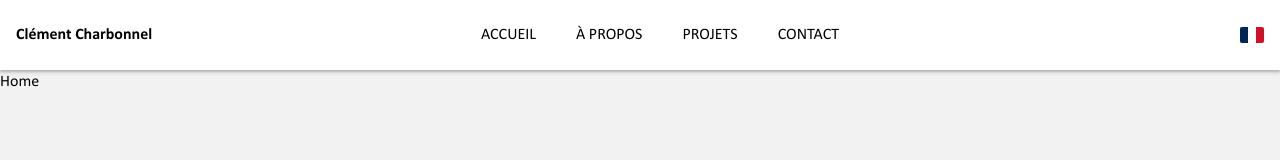
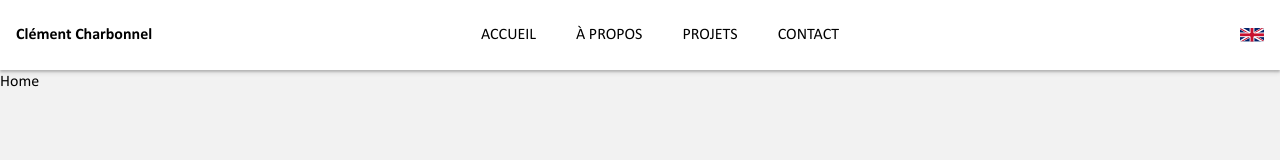
Before and after one commit to Clement38420/portfolio, a Vue app: page / in a window 1280 px wide. Shown: the top 160 px of the page. Built offline with nearby package versions, Linux system fonts and the light colour scheme.

Commit message:
fix: update language image source to reflect the toggled language

```diff
--- a/src/components/NavBar.vue
+++ b/src/components/NavBar.vue
@@ -7,8 +7,10 @@ function toggleLanguage() {
   locale.value = locale.value === 'en' ? 'fr' : 'en'
 }
 
+const toLanguage = computed(() => (locale.value === 'en' ? 'fr' : 'en'))
+
 const languageImage = computed(() => {
-  return new URL(`../assets/images/${locale.value}.svg`, import.meta.url).href
+  return new URL(`../assets/images/${toLanguage.value}.svg`, import.meta.url).href
 })
 </script>
 
@@ -30,7 +32,7 @@ const languageImage = computed(() => {
       </li>
     </ul>
     <button class="language-switch" @click="toggleLanguage">
-      <img :src="languageImage" :alt="locale" loading="lazy" width="48" height="48" />
+      <img :src="languageImage" :alt="toLanguage" loading="lazy" width="48" height="48" />
     </button>
   </nav>
 </template>
```
